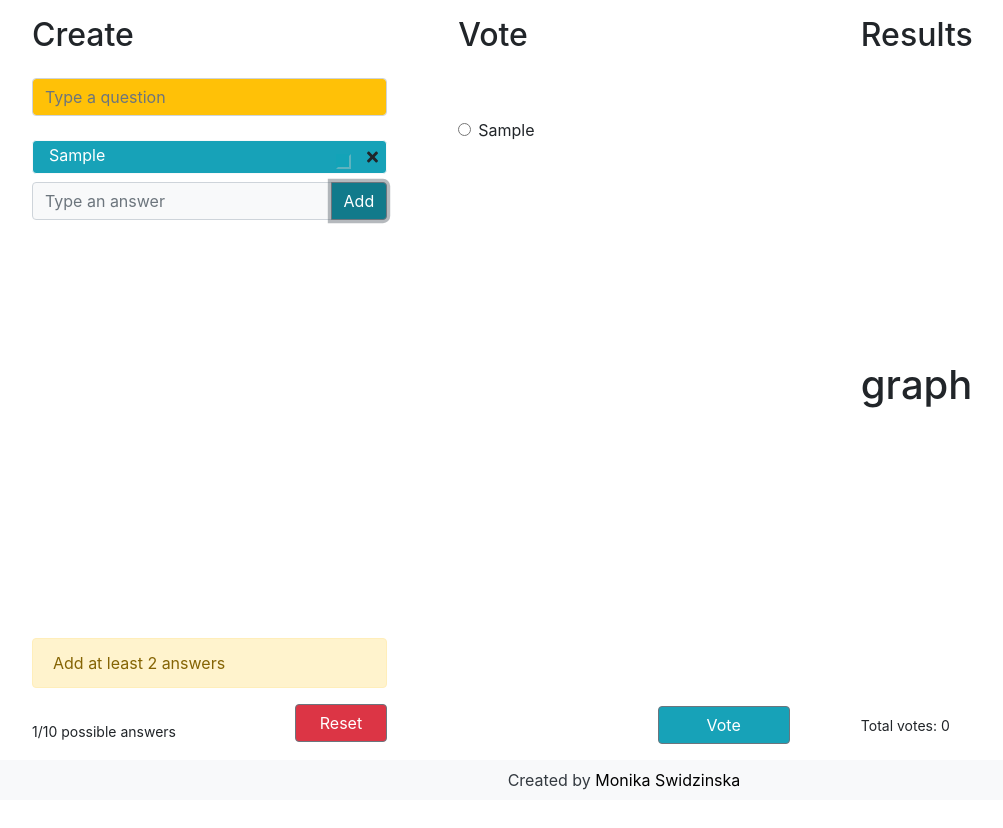
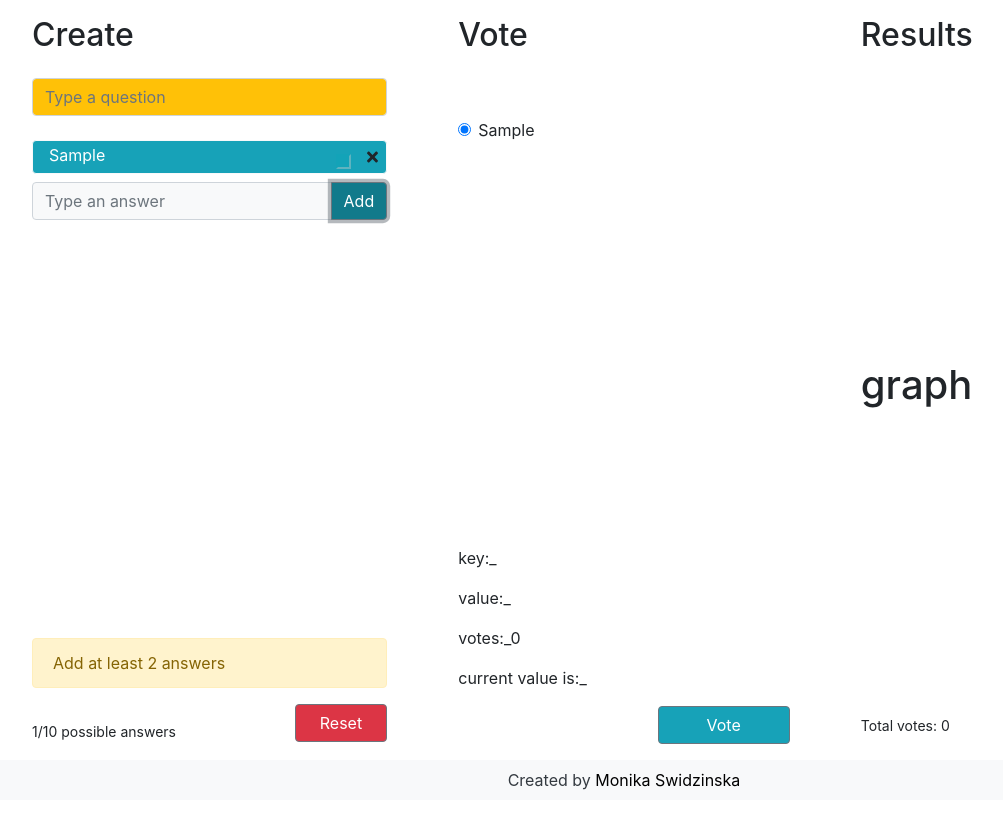
Before and after one commit to monikaando/poll, a React (Create React App) app in the folder poll-app/: page / in a window 1280 px wide. Both pictures are taken after typing "Sample" into the empty fields and a click on the button "Add". Shown: the top 828 px of the page, without its empty margins (16-1019 px from the left). Built offline with nearby package versions, Linux system fonts and the light colour scheme.

Commit message:
building voteList logic in progress

```diff
--- a/poll-app/src/App.js
+++ b/poll-app/src/App.js
@@ -13,6 +13,7 @@ class App extends React.Component {
         value: "",
       },
       answers: [],
+      pickedAnswerId:0,
       counter: 0,
       disabled: false,
       currentAnswer: {
@@ -28,9 +29,12 @@ class App extends React.Component {
     this.reset = this.reset.bind(this);
     this.updateQuestion = this.updateQuestion.bind(this);
     this.disableFields = this.disableFields.bind(this);
-    this.votesCount = this.votesCount.bind(this);
+    this.radioOnChange = this.radioOnChange.bind(this);
+    // this.onVoteClick = this.onVoteClick.bind(this);
   }
-
+  componentDidUpdate(prevProps, prevState) {
+    console.log(prevState, this.state);
+  }
   updateQuestion(e) {
     const questionText = this.state.question.value.length;
     this.setState({
@@ -45,6 +49,7 @@ class App extends React.Component {
       currentAnswer: {
         value: e.target.value,
         key: Date.now(),
+        votes: 0,
       },
     });
   }
@@ -53,7 +58,11 @@ class App extends React.Component {
     const answers = this.state.answers;
     const newAnswer = this.state.currentAnswer;
     const text = this.state.currentAnswer.value.length;
-    if (newAnswer.value !== "" && newAnswer.value.trim().length !== 0 && answers.length < 10) {
+    if (
+      newAnswer.value !== "" &&
+      newAnswer.value.trim().length !== 0 &&
+      answers.length < 10
+    ) {
       const newAnswers = [...this.state.answers, newAnswer];
       this.setState({
         answers: newAnswers,
@@ -61,6 +70,7 @@ class App extends React.Component {
         currentAnswer: {
           value: "",
           key: "",
+          votes: 0,
         },
       });
     }
@@ -120,19 +130,17 @@ class App extends React.Component {
     }
   }
 
-  votesCount(key) {
-    const answers = this.state.answers;
-    answers.map((item) => {
-      if (item.key === key) {
-        this.setState({
-          currentAnswer: {
-            votes: this.state.currentAnswer.votes + 1,
-          },
-        });
-      }
-      return null;
-    });
+  radioOnChange(value) {
+    this.setState({
+      pickedAnswerId: value
+      })
+
+      console.log(this.state.pickedAnswerId)
   }
+
+
+// addVote() {
+// }
   render() {
     return (
       <div className="app d-flex flex-column justify-content-between">
@@ -154,10 +162,15 @@ class App extends React.Component {
             question={this.state.question}
             updateQuestion={this.updateQuestion}
             answers={this.state.answers}
+            currentAnswer={this.state.currentAnswer}
             votes={this.state.currentAnswer.votes}
-            votesCount={this.votesCount}
+            radioOnChange={this.radioOnChange}
+
+
           />
-          <Results />
+          <Results
+            votes={this.state.currentAnswer.votes}
+          />
         </div>
         <div className="mt-5 pt-5">
           <Footer />
--- a/poll-app/src/components/Create.jsx
+++ b/poll-app/src/components/Create.jsx
@@ -24,7 +24,7 @@ export default class Create extends React.Component {
       );
     } else {
       Alert = null;
-    }
+    };
     if (
       this.props.disabled === true ||
       this.props.question.value.length >= 81
@@ -36,11 +36,11 @@ export default class Create extends React.Component {
       );
     } else {
       AlertDisabled = null;
-    }
+    };
     if (
       (this.props.question.value.length > 0 &&
         this.props.question.value.trim().length === 0) ||
-      (this.props.currentAnswer.value.length > 0 &&
+      (this.props.currentAnswer.value && this.props.currentAnswer.value.length > 0 &&
       this.props.currentAnswer.value.trim().length === 0)
     ) {
       AlertSpaces = (
--- a/poll-app/src/components/Results.jsx
+++ b/poll-app/src/components/Results.jsx
@@ -2,18 +2,18 @@ import React from "react";
 import "../styles/Results.css";
 
 
-const Results = () => {
+export default class Results extends React.Component{
+  render() {
   return (
     <div className="results-box d-flex flex-column justify-content-between">
       <h2>Results</h2>
       <div className="resuts-context">
         <h1>graph</h1>
       </div>
-      <div class="total-votes">
-        <p>Total votes: 0</p>
+      <div className="total-votes">
+        <p>Total votes: {this.props.votes}</p>
       </div>
     </div>
   );
 };
-
-export default Results;
+}
--- a/poll-app/src/components/Vote.jsx
+++ b/poll-app/src/components/Vote.jsx
@@ -17,15 +17,21 @@ export default class Vote extends React.Component {
             </div>
             <VoteList
               answers={this.props.answers}
-              votesCount={this.props.votesCount}
+              radioOnChange = {this.props.radioOnChange}
             ></VoteList>
           </div>
         </div>
-
+       <div>
+       <p>key:_{this.props.currentAnswer.key}</p>
+       <p>value:_{this.props.currentAnswer.value}</p>
+       <p>votes:_{this.props.currentAnswer.votes}</p>
+       <p>current value is:_{this.props.pickedAnswer}</p>
+       </div>
         <div className="mb-2 align-self-end">
         <button
           className="btn btn-outline-secondary bg-info text-white text-center pr-5 pl-5"
           type="button"
+          onClick={this.props.radioOnChange}
         >
           Vote
         </button>
--- a/poll-app/src/components/VoteList.jsx
+++ b/poll-app/src/components/VoteList.jsx
@@ -11,13 +11,18 @@ function VoteList(props) {
         <input
           className="form-check-input"
           type="radio"
-          id={item.key}
+          value={item.value}
+          checked={!!item.value}
           name="answer"
-          onChange={() => props.votesCount(item.key)}
-        />
-        <label className="form-check-label" htmlFor={item.key}>
-          {item.value}
-        </label>
+        //   onChange={(e) => {
+        //       props.radioOnChange(e.target.key);
+        //     }}
+          onChange={e => this.radioOnChange(e)}
+
+        />{item.value}
+        {/* <label className="form-check-label" htmlFor={item.key}>
+
+        </label> */}
       </div>
     );
   });
```
